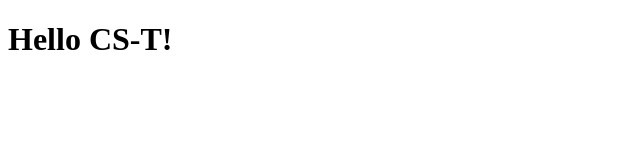
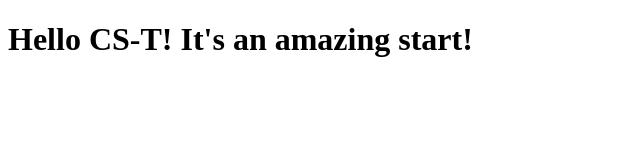
Before and after one commit to ictgeek/cs-trial, a plain HTML site: page site/index.html in a window 1280 px wide. Shown: the whole page, without its empty margins (0-640 px from the left). Drawn offline with Linux system fonts and the light colour scheme.

Commit message:
small addition

```diff
--- a/site/index.html
+++ b/site/index.html
@@ -4,6 +4,6 @@
 	<title>Hello CS-Trial!</title>
 </head>
 <body>
-<h1>Hello CS-T!</h1>
+<h1>Hello CS-T! It's an amazing start!</h1>
 </body>
 </html>
```
